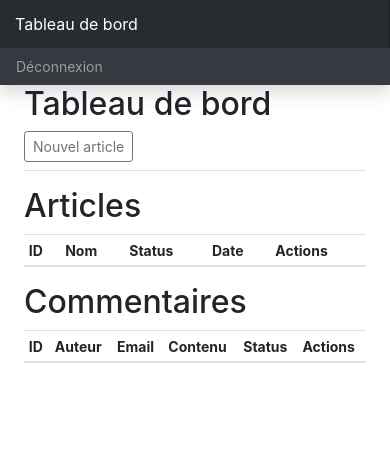
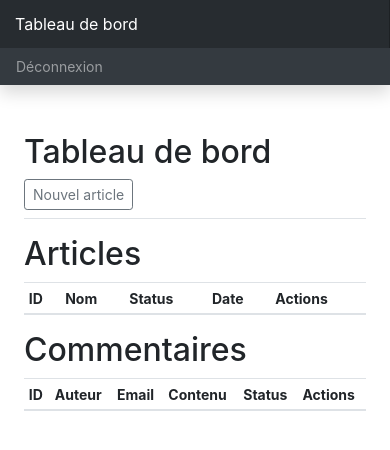
Before and after one commit to MiKatre/micro-cms-php, a PHP site: page /view/backend/dashboardView.php?action=showDashboardPosts in a window 390 px wide. Shown: the top 450 px of the page. Run offline with PHP 8.4, Linux system fonts and the light colour scheme; the template is opened without the code that fills it, so the values that code supplies are empty; some libraries are stand-ins or nearby versions.

Commit message:
fix mobile style

```diff
--- a/view/backend/dashboardView.php
+++ b/view/backend/dashboardView.php
@@ -5,7 +5,7 @@
 
 <?php $url='index.php?action=showDashboard' ?>
 
-    <main role="main" class="col-md-9 ml-sm-auto col-lg-10 px-4">
+    <main role="main" class="col-md-9 ml-sm-auto col-lg-10 px-4 pt-5 mt-5 mt-sm-0">
       <div class="d-flex justify-content-between flex-wrap flex-md-nowrap align-items-center pt-3 pb-2 mb-3 border-bottom">
         <h1 class="h2">Tableau de bord</h1>
         <div class="btn-group mr-2">
@@ -41,8 +41,6 @@
         ?>
 
 
-
-      <!-- <canvas class="my-4 w-100" id="myChart" width="900" height="380"></canvas> -->
 
       <h2> Articles  </h2>
       <div class="table-responsive">
--- a/view/backend/template.php
+++ b/view/backend/template.php
@@ -12,7 +12,7 @@
   <body>
 
   <nav class="navbar navbar-dark fixed-top bg-dark flex-md-nowrap p-0 shadow">
-    <a class="navbar-brand col-sm-3 col-md-2 mr-0" href="#">Tableau de bord</a>
+    <a class="navbar-brand col-sm-3 col-md-2 mr-0" href="index.php?action=showDashboard">Tableau de bord</a>
     <!-- <input class="form-control form-control-dark w-100" type="text" placeholder="Search" aria-label="Search"> -->
     <ul class="navbar-nav px-3">
       <li class="nav-item text-nowrap">
```
